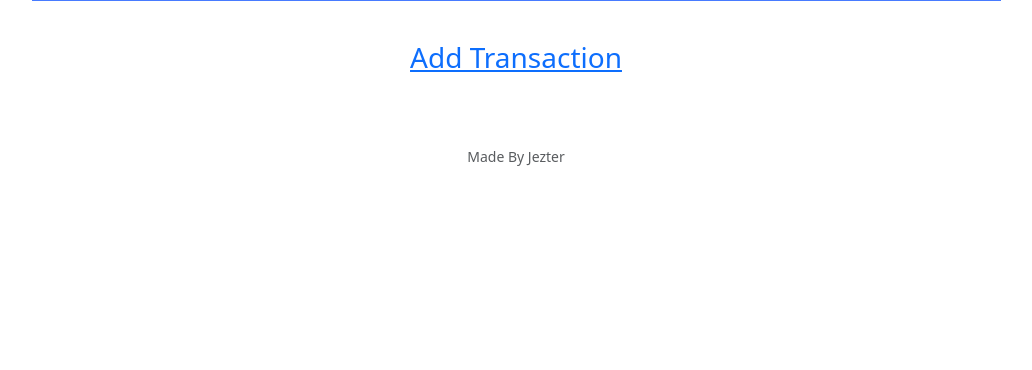
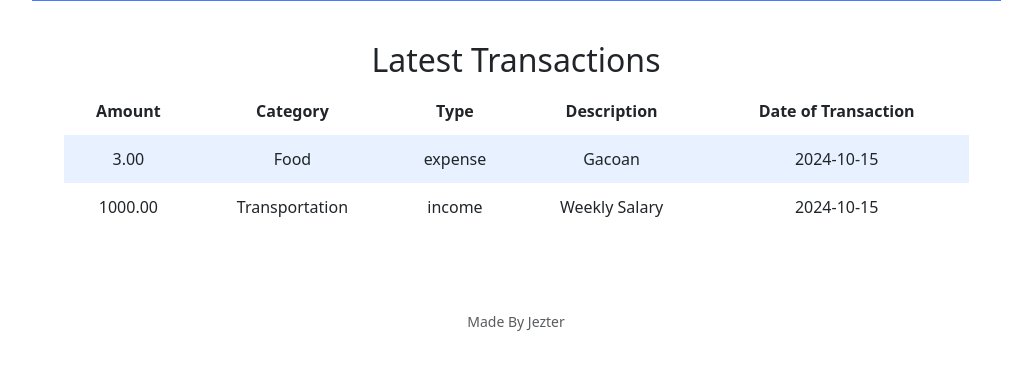
Before and after one commit to Jezter0/Chamberlain, a Flask app: page / in a window 1280 px wide. Shown: the part 240-610 px from the top of the page, without its empty margins (124-1156 px from the left). Run offline with Flask 3, Linux system fonts and the light colour scheme; a user stored in the database is signed in.

Commit message:
Fixed the add page

```diff
--- a/app.py
+++ b/app.py
@@ -35,6 +35,7 @@ class User(db.Model):
 class Category(db.Model):
     id = db.Column(db.Integer, primary_key=True)
     name = db.Column(db.String(50), unique=True, nullable=False)
+    type = db.Column(Enum('income', 'expense', name='category_type'), nullable=False)
 
 class Transaction(db.Model):
     id = db.Column(db.Integer, primary_key=True)
@@ -48,15 +49,23 @@ class Transaction(db.Model):
     category = db.relationship('Category', backref='transactions')
 
 def seed_categories():
-    categories = [
-        'Groceries', 'Food', 'Rent', 'Salary', 'Transportation', 'Utilities',
-        'Entertainment', 'Freelancing', 'Health', 'Gifts', 'Investments',
-        'Business Profits', 'Dividends'
+    income_categories = [
+        'Salary', 'Freelancing', 'Business Profits', 'Dividends'
     ]
 
-    for name in categories:
+    expense_categories = [
+        'Groceries', 'Food', 'Rent', 'Transportation', 'Utilities',
+        'Entertainment', 'Health', 'Gifts', 'Investments'
+    ]
+
+    for name in income_categories:
         if not Category.query.filter_by(name=name).first():
-            category = Category(name=name)
+            category = Category(name=name, type='income')
+            db.session.add(category)
+
+    for name in expense_categories:
+        if not Category.query.filter_by(name=name).first():
+            category = Category(name=name, type='expense')
             db.session.add(category)
 
     db.session.commit()
@@ -86,8 +95,10 @@ def after_request(response):
 @login_required
 def index():
     user = User.query.filter_by(id=session["user_id"]).first()
-    transaction = Transaction.query.filter_by(user_id=session["user_id"]).order_by(Transaction.id.desc()).limit(10).all()
-    return render_template('index.html', user=user, transactions=transaction)
+    transactions = db.session.query(Transaction).join(Category).filter(
+        Transaction.user_id == session["user_id"]
+    ).order_by(Transaction.id.desc()).limit(10).all()
+    return render_template('index.html', user=user, transactions=transactions)
 
 @app.route('/graphs')
 @login_required
@@ -127,31 +138,38 @@ def parse_user_id_from_url(search):
 def add():
     if request.method == 'POST':
         amount = Decimal(request.form['amount'])
-        category = request.form['category']
+        category_id = request.form['category']
         transaction_type = request.form['type']
         date = request.form['date']
         description = request.form['description']
         transaction_date = datetime.strptime(date, '%Y-%m-%d').date()
         id = session["user_id"]
 
-        new_transaction = Transaction(amount=amount, category=category, transaction_type=transaction_type, date=transaction_date, user_id=id, description=description)
+        new_transaction = Transaction(
+            amount=amount,
+            category_id=category_id,
+            transaction_type=transaction_type,
+            date=transaction_date,
+            user_id=id,
+            description=description
+        )
 
         # Update the user's money from income or expense
         user = User.query.filter_by(id=id).first()
         if transaction_type == 'income':
             user.money += amount
-            db.session.add(user)
         else:
             user.money -= amount
-            db.session.add(user)
 
-
+        db.session.add(user)
         db.session.add(new_transaction)
         db.session.commit()
 
         return redirect('/')
     else:
-        return render_template('add.html')
+        income_categories = Category.query.filter_by(type='income').all()
+        expense_categories = Category.query.filter_by(type='expense').all()
+        return render_template('add.html', income_categories=income_categories, expense_categories=expense_categories)
 
 
 @app.route('/register', methods=['GET', 'POST'])
--- a/templates/index.html
+++ b/templates/index.html
@@ -19,7 +19,7 @@
             </div>
         </div>
         <div class="section">
-            {% if not transaction %}
+            {% if transactions|length == 0 %}
                 <h3><a href="/add">Add Transaction</a></h3>
             {% else %}
             <h2>Latest Transactions</h2>
@@ -36,11 +36,11 @@
                 <tbody>
                     {% for transaction in transactions %}
                         <tr>
-                            <td>{{ transaction["amount"] }}</td>
-                            <td>{{ transaction["category"] }}</td>
-                            <td>{{ transaction["transaction_type"] }}</td>
-                            <td>{{ transaction["description"] }}</td>
-                            <td>{{ transaction["date"] }}</td>
+                            <td>{{ transaction.amount }}</td>
+                            <td>{{ transaction.category.name }}</td>
+                            <td>{{ transaction.transaction_type }}</td>
+                            <td>{{ transaction.description }}</td>
+                            <td>{{ transaction.date }}</td>
                         </tr>
                     {% endfor %}
                 </tbody>
```
Also changed, not shown: templates/add.html (+6 -11 lines), instance/manager.db.
